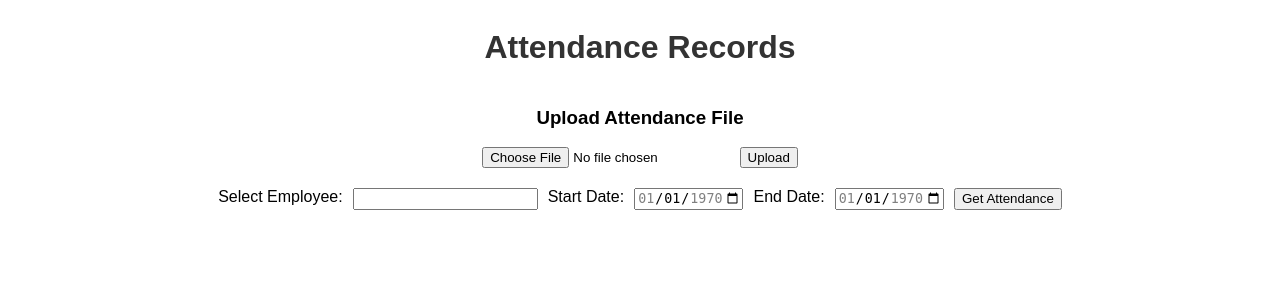
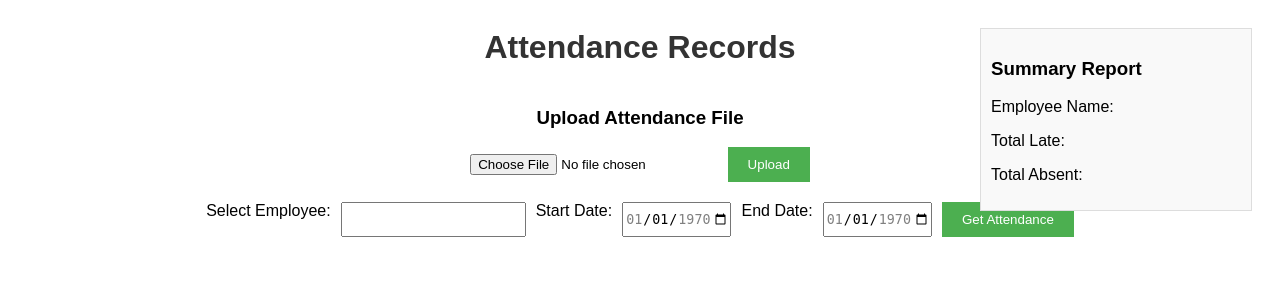
Before and after one commit to rifazn/attendance, a Flask app: page / in a window 1280 px wide. Shown: the top 300 px of the page. Run offline with Flask 3, Linux system fonts and the light colour scheme.

Commit message:
Update styles and summary data

```diff
--- a/app.py
+++ b/app.py
@@ -7,7 +7,7 @@
 # implied xlrd installed
 
 DB = os.path.join('media', 'attendance.xlsx')
-FIELDS_FE = ['Emp No.', 'AC-No.', 'Name', 'Date', 'Clock In', 'Clock Out']
+FIELDS_FE = ['Emp No.', 'AC-No.', 'Name', 'Date', 'Late', 'Clock In', 'Clock Out', 'Absent']
 
 app = Flask(__name__)
 
--- a/templates/index.html
+++ b/templates/index.html
@@ -10,9 +10,19 @@
 				display: flex;
 				align-items: center;
 				flex-direction: column;
+				position: relative;
+			}
+			.logo-container {
+				margin-top: 10px;
+				text-align: center; /* Keep logo centered normally */
+			}
+			.logo {
+				width: 300px;
+				height: auto;
 			}
 			h1 {
 				color: #333;
+				text-align: center; /* Keep title centered normally */
 			}
 			.form-container {
 				margin-top: 20px;
@@ -24,10 +34,13 @@
 				margin-top: 20px;
 				border-collapse: collapse;
 			}
-			table, th, td {
+			table,
+			th,
+			td {
 				border: 1px solid #ddd;
 			}
-			th, td {
+			th,
+			td {
 				padding: 10px;
 				text-align: left;
 			}
@@ -35,11 +48,62 @@
 				background-color: #f4f4f4;
 			}
 			#summaryReport {
+				position: absolute;
+				top: 20px;
+				right: 20px;
+				padding: 10px;
+				border: 1px solid #ddd;
+				background-color: #f9f9f9;
+				width: 250px;
+				display: block;
+			}
+			button {
+				padding: 10px 20px;
+				background-color: #4caf50;
+				color: white;
+				border: none;
+				cursor: pointer;
+			}
+			button:hover {
+				background-color: #45a049;
+			}
+			.action-buttons {
 				margin-top: 20px;
-				display: none;
+				display: flex;
+				gap: 10px;
 			}
-		</style>
-	</head>
+				/* For Print Styling */
+				@media print {
+					body {
+						display: block; /* Reset the flexbox layout for print */
+						text-align: left; /* Align all content to the left */
+					}
+					.logo-container, h1 {
+						text-align: left; /* Align logo and title to the left when printing */
+					}
+					#summaryReport {
+						position: relative;
+						top: 0;
+						right: 0;
+						width: auto;
+						margin-left: 10px;
+						margin-top: 20px;
+					}
+					table {
+						width: 100%; /* Make the table take up the full width when printing */
+					}
+					.action-buttons {
+						display: none; /* Hide action buttons on print */
+					}
+					.form-container {
+						display: none; /* Hide the "Back to Upload" button on print */
+					}
+					button {
+						display: none; /* Hide buttons when printing */
+					}
+				}
+				</style>
+			</head>
 	<body>
 
 		<h1>Attendance Records</h1>
@@ -74,7 +138,7 @@
 					value="{{ min_max_date[1] }}"
 					min="{{ min_max_date[0] }}" max="{{ min_max_date[1] }}">
 
-			<button onclick="fetchAttendance()">Get Attendance</button>
+			<button onclick="fetchAttendance();">Get Attendance</button>
 		</div>
 
 		<!-- Attendance Table -->
@@ -128,6 +192,7 @@
 				console.table(results)
 
 				populateAttendanceTable(results)
+				updateReport(results)
 			}
 
 			function populateAttendanceTable(data) {
@@ -176,6 +241,28 @@
 				document.getElementById('attendanceTable').style.display = 'table';
 			}
 
+			function updateReport(data) {
+				const employeeNameElem = document.querySelector('#employeeName')
+				const totalLateElem = document.querySelector('#totalLate')
+				const totalAbsentElem = document.querySelector('#totalAbsent')
+
+				console.log('Hello report data.')
+				console.table(data)
+
+				const allNames = []
+				let totalLate = 0
+				let totalAbsent = 0
+
+				for (let row of data) {
+					allNames.push(row['Name'])
+					if (row['Late']) totalLate++
+					if (row['Absent']) totalAbsent++
+				}
+				uniqueNames = [...new Set(allNames)]
+				employeeNameElem.innerText = uniqueNames.join(', ')
+				totalLateElem.innerText = totalLate
+				totalAbsentElem.innerText = totalAbsent
+			}
 		</script>
 
 	</body>
```
